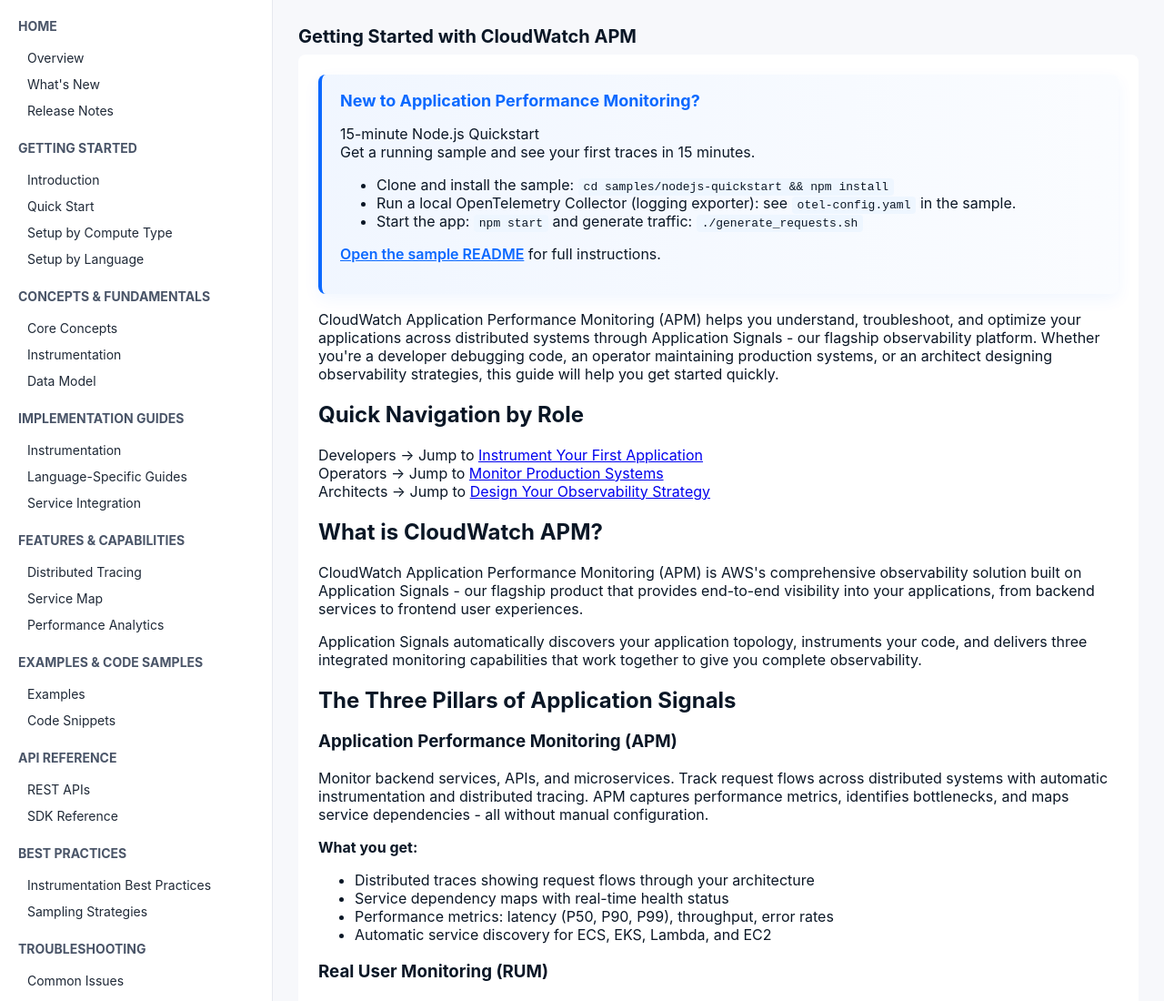
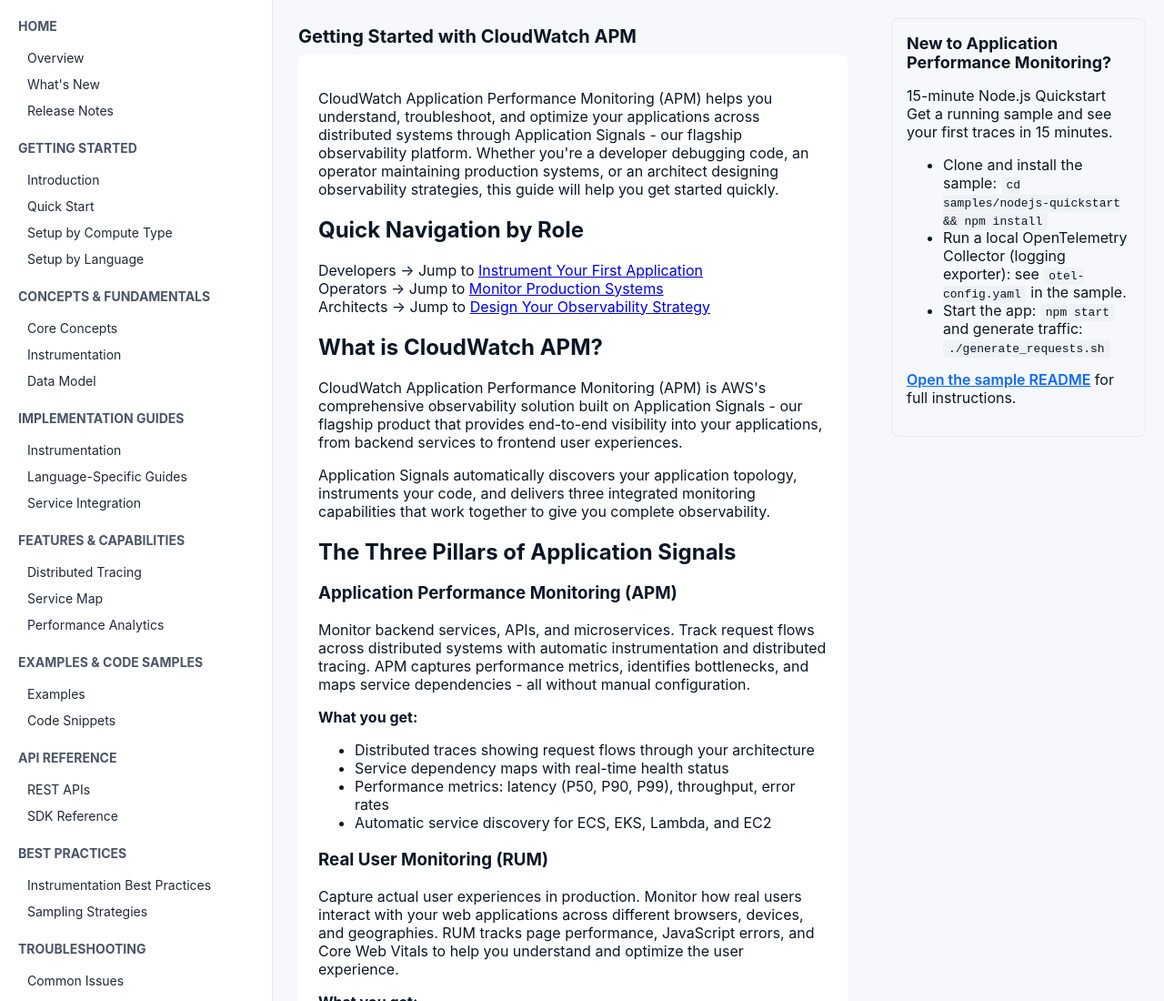
Before and after one commit to vijaykbv/cw-apm-docs, a plain HTML site: page pages/getting-started.html in a window 1280 px wide. Shown: the top 1100 px of the page at 91% size. Drawn offline with Linux system fonts and the light colour scheme; files that its build step writes are made by us from their sources.

Commit message:
Move quickstart callout to right sidebar and add sidebar styles

```diff
--- a/assets/css/style.css
+++ b/assets/css/style.css
@@ -15,14 +15,23 @@ article{background:#fff;padding:22px;border-radius:8px;box-shadow:0 1px 0 rgba(9
 .active{background:linear-gradient(90deg,var(--accent)10%,transparent 40%);color:white}
 
 /* New-to-APM callout box */
+.right-sidebar{width:320px;padding:20px}
+
+/* New-to-APM callout box (light grey for sidebar) */
 .new-to-apm.box{
-	border-left:4px solid var(--accent);
-	background:linear-gradient(90deg, rgba(11,105,255,0.06), rgba(11,105,255,0.02));
-	padding:18px 20px;
+	border:1px solid #e6e9ef;
+	background:#f7f8fb;
+	padding:16px;
 	margin-bottom:18px;
 	border-radius:8px;
-	box-shadow:0 6px 18px rgba(11,105,255,0.06);
 }
-.new-to-apm.box h2{margin:0 0 8px 0;color:var(--accent);font-size:18px}
-.new-to-apm.box code{background:#eef6ff;padding:2px 6px;border-radius:4px}
+.new-to-apm.box h2{margin:0 0 8px 0;color:var(--text);font-size:18px}
+.new-to-apm.box code{background:#eef2f7;padding:2px 6px;border-radius:4px}
 .new-to-apm.box a{font-weight:600;color:var(--accent)}
+
+@media (max-width: 900px){
+	.site{flex-direction:column}
+	.left-nav{width:100%}
+	.right-sidebar{width:100%;order:2}
+	.content{order:1}
+}
--- a/pages/getting-started.html
+++ b/pages/getting-started.html
@@ -13,17 +13,7 @@
     <main class="content">
       <header><h1>Getting Started with CloudWatch APM</h1></header>
       <article>
-        <section class="new-to-apm box">
-          <h2>New to Application Performance Monitoring?</h2>
-          <p>15-minute Node.js Quickstart<br>
-          Get a running sample and see your first traces in 15 minutes.</p>
-          <ul>
-            <li>Clone and install the sample: <code>cd samples/nodejs-quickstart && npm install</code></li>
-            <li>Run a local OpenTelemetry Collector (logging exporter): see <code>otel-config.yaml</code> in the sample.</li>
-            <li>Start the app: <code>npm start</code> and generate traffic: <code>./generate_requests.sh</code></li>
-          </ul>
-          <p><a href="samples/nodejs-quickstart/README.md">Open the sample README</a> for full instructions.</p>
-        </section>
+        <!-- Callout moved to the right sidebar -->
         <section>
           <p>CloudWatch Application Performance Monitoring (APM) helps you understand, troubleshoot, and optimize your applications across distributed systems through Application Signals - our flagship observability platform. Whether you're a developer debugging code, an operator maintaining production systems, or an architect designing observability strategies, this guide will help you get started quickly.</p>
 
@@ -309,6 +299,19 @@
         </section>
       </article>
     </main>
+    <aside class="right-sidebar" id="right-sidebar">
+      <section class="new-to-apm box">
+        <h2>New to Application Performance Monitoring?</h2>
+        <p>15-minute Node.js Quickstart<br>
+        Get a running sample and see your first traces in 15 minutes.</p>
+        <ul>
+          <li>Clone and install the sample: <code>cd samples/nodejs-quickstart && npm install</code></li>
+          <li>Run a local OpenTelemetry Collector (logging exporter): see <code>otel-config.yaml</code> in the sample.</li>
+          <li>Start the app: <code>npm start</code> and generate traffic: <code>./generate_requests.sh</code></li>
+        </ul>
+        <p><a href="samples/nodejs-quickstart/README.md">Open the sample README</a> for full instructions.</p>
+      </section>
+    </aside>
   </div>
   <script src="assets/js/site.js"></script>
 </body>
```
